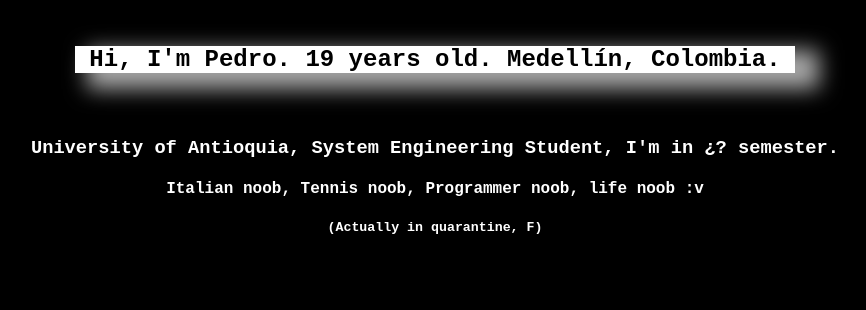
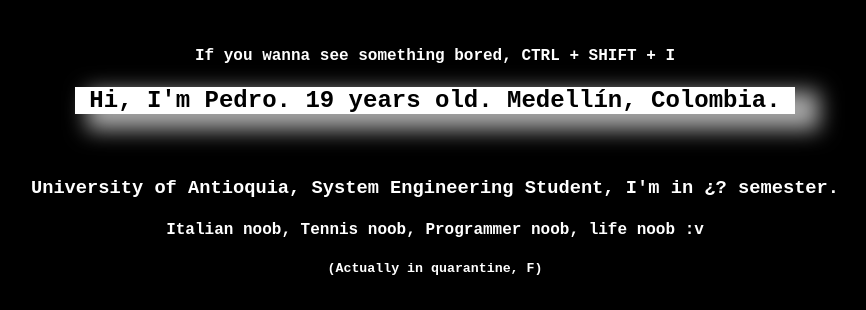
Before and after one commit to Pedrops26/JavaScript30, a plain HTML site: page 14/References.html in a window 1280 px wide. Shown: the top 310 px of the page, without its empty margins (205-1071 px from the left). Drawn offline with Linux system fonts and the light colour scheme.

Commit message:
Reto #14

```diff
--- a/14/References.html
+++ b/14/References.html
@@ -7,6 +7,7 @@
 </head>
 <body>
 <center><br>
+<h4>If you wanna see something bored, CTRL + SHIFT + I</h4>
 <h2 class="me">Hi, I'm Pedro. 19 years old. Medellín, Colombia.
 <h3><br><br>University of Antioquia, System Engineering Student, I'm in ¿? semester.</h3>
 <h4>Italian noob, Tennis noob, Programmer noob, life noob :v</h4>
@@ -16,7 +17,7 @@
 <h1>My Twitter: <a href="twitter.com/Pedrops26">@Pedrops26</a></h1>
 <h1>My Instagram: <a href="instagram.com/Pedrops26">@Pedrops26</a></h1>
 <h1>I like this songs: <a href="https://www.youtube.com/playlist?list=PL3tHWhzKaAEj9flMPf5p6gbENPET466hB">Playlist on Youtube</a></h1>
-<br><br><h4>#CodexJavaScript30</h4>
+<br><h4>#CodexJavaScript30</h4>
 </center>
   <script>
       const players = ['Wes', 'Sarah', 'Ryan', 'Poppy'];
@@ -54,7 +55,7 @@
               instagram: '@pedrops26'
           }
       }
-      console.clear();
+
       console.log(pedro);
 
       const dev = Object.assign({}, pedro);
```
